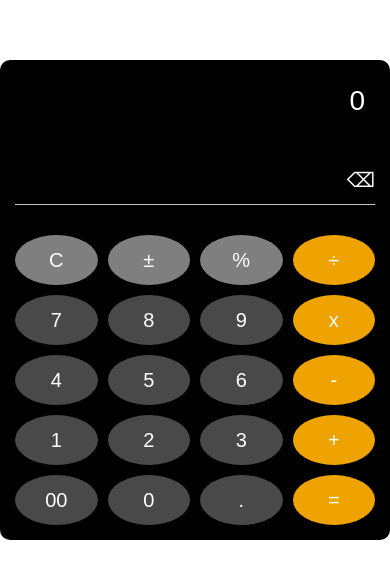
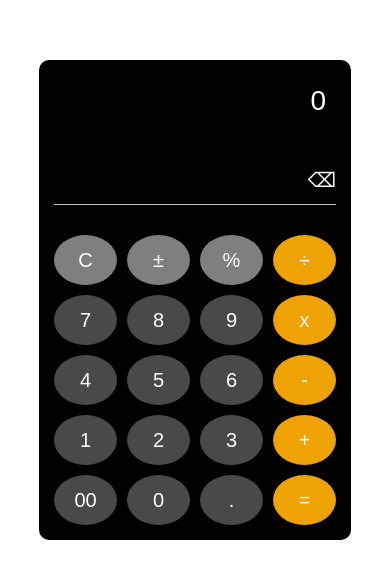
Before and after one commit to alejandrorumi-dev/DevCalculator, a plain HTML site: page index.html in a window 390 px wide. Shown: the part 122-700 px from the top of the page. Drawn offline with Linux system fonts and the light colour scheme.

Commit message:
Update responsive

```diff
--- a/css/style.css
+++ b/css/style.css
@@ -142,6 +142,11 @@
 
   /* Media queries para responsividad */
   @media screen and (max-width: 480px) {
+	#DevCalculator__container {
+	width: 80%;
+	margin: 0 auto;
+	}
+
 	.DevCalculator {
 	  padding: 15px;
 	}
```
